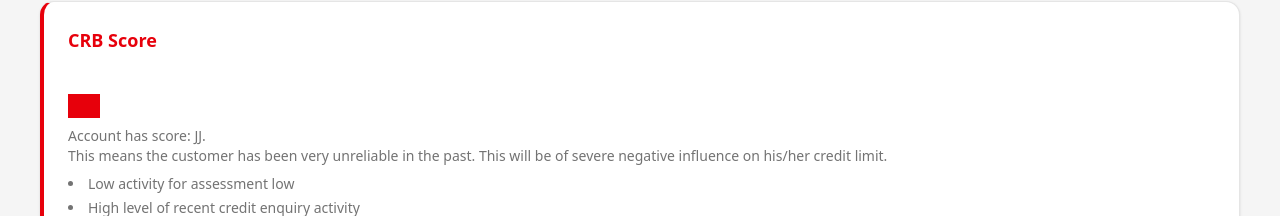
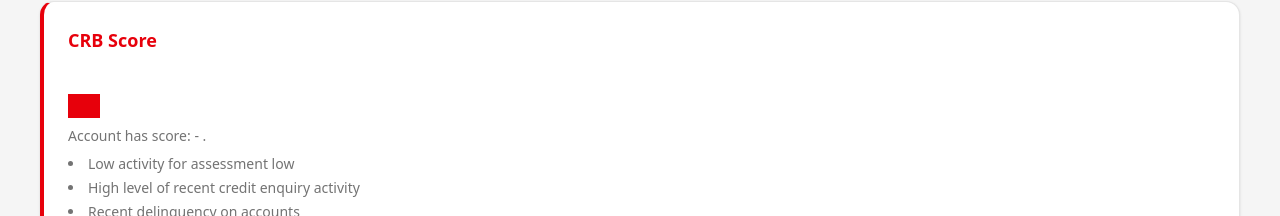
Before and after one commit to JBaltjes1997/credit-decision-tool, a Next.js app in the folder frontend/: page / in a window 1280 px wide. Shown: the part 121-337 px from the top of the page. Built offline with nearby package versions, Linux system fonts and the light colour scheme; no server answers.

Commit message:
feat: crb alters dynamically

```diff
--- a/frontend/app/page.tsx
+++ b/frontend/app/page.tsx
@@ -29,7 +29,7 @@ export default function Home() {
 
 
         {/* CRB Section */}
-        <Crb />
+        <Crb walletAccount={selectedAccount}/>
 
         {/* User Info Card */}
         <CustomerData walletAccount={selectedAccount} />
--- a/frontend/components/layout/crb.tsx
+++ b/frontend/components/layout/crb.tsx
@@ -1,8 +1,20 @@
+"use client";
 import { Badge } from "lucide-react";
 import { Card, CardHeader, CardTitle, CardContent } from "../ui/card";
+import { useEffect, useState } from "react";
+import { getCRB } from "@/lib/getCRB";
 
+type CustomerDataProps = {
+  walletAccount: string;
+};
+export default function Crb({walletAccount}: CustomerDataProps) {
+    const [crbInfo, setCrbInfo] = useState<any>(null);
 
-export default function Crb() {
+    useEffect(() => {
+        if(!walletAccount) return;
+
+        getCRB(walletAccount).then(setCrbInfo);
+    }, [walletAccount]);
     return (
 <Card className="border-l-4 border-l-destructive">
     <CardHeader className="pb-2">
@@ -10,12 +22,12 @@ export default function Crb() {
     </CardHeader>
     <CardContent>
    <Badge className="bg-destructive text-destructive-foreground px-4 py-2 text-sm font-bold mb-2">
-              CRB: JJ
+              CRB: {crbInfo?.CRBScore ?? " - "}
     </Badge>
     <p className="text-sm text-muted-foreground">
-        Account has score: JJ.<br />
+        Account has score: {crbInfo?.CRBScore ?? " - "}.<br />
 
-        This means the customer has been very unreliable in the past. This will be of severe negative influence on his/her credit limit.
+        {/* This means the customer has been very unreliable in the past. This will be of severe negative influence on his/her credit limit. */}
     </p>
     <ul className="text-sm text-muted-foreground mt-2 list-disc list-inside space-y-1">
         <li>Low activity for assessment low</li>
@@ -27,7 +39,3 @@ export default function Crb() {
 </Card>
     );
 }
-
-{/* <Badge className="bg-destructive text-destructive-foreground px-4 py-2 text-sm font-bold mb-2">
-              CRB: JJ
-            </Badge> */}
--- /dev/null
+++ b/frontend/lib/getCRB.tsx
@@ -0,0 +1,24 @@
+import { useEffect, useState } from "react";
+import { api } from "./api-client";
+import { detail } from "./types/detail";
+
+type Details = {
+    walletAccount: string;
+    CRBScore: string;
+    estimatedIncome: number;
+    salaryIn: number;
+    totalVolumeIn: number;
+    totalVolumeOut: number;
+    wholesaleAvgOut: number;
+    wholesaleMaxOut: number;
+    creditIn: number;
+    creditOut: number;
+    fuliza: number;
+    overdraft: number;
+    liquorOut: number;
+};
+
+export async function getCRB(walletAccount: string): Promise<Details[]> {
+    const details = await api<Details[]>(`/accounts/details?walletAccount=${walletAccount}`);
+    return details;
+}
--- a/frontend/lib/types/detail.ts
+++ b/frontend/lib/types/detail.ts
@@ -1,4 +1,5 @@
 export type Detail = {
+  walletAccount: string;
   CRBScore: string;
   estimatedIncome: number;
   salaryIn: number;
```
